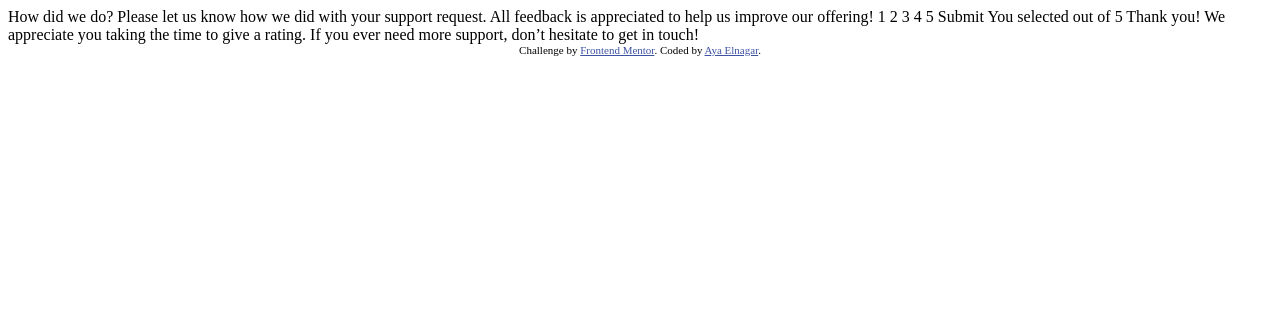
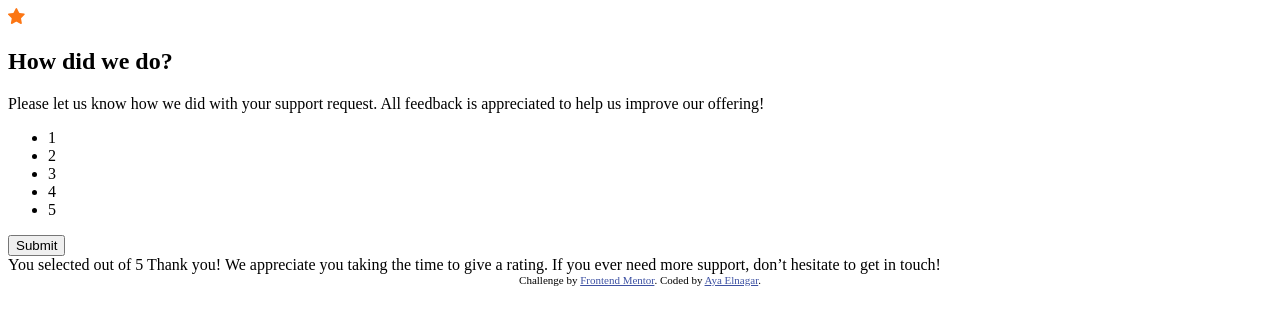
Before and after one commit to AyaElnagar767/Interactive-rating-component, a plain HTML site: page index.html in a window 1280 px wide. Drawn offline with Linux system fonts and the light colour scheme.

Commit message:
Add rating state section

```diff
--- a/index.html
+++ b/index.html
@@ -18,14 +18,28 @@
 
   <!-- Rating state start -->
 
-  How did we do?
+  <main id="main">
+    <section class="rating-container">
+      <div class="img"><img src="images/icon-star.svg" alt="icon-star"></div>
 
-  Please let us know how we did with your support request. All feedback is appreciated
-  to help us improve our offering!
+      <h2>How did we do?</h2>
 
-  1 2 3 4 5
+      <p>
+        Please let us know how we did with your support request. All feedback is appreciated
+        to help us improve our offering!
+      </p>
 
-  Submit
+      <ul class="rating">
+        <li>1</li>
+        <li>2</li>
+        <li>3</li>
+        <li>4</li>
+        <li>5</li>
+      </ul>
+
+      <button class="submit">Submit</button>
+    </section>
+  </main>
 
   <!-- Rating state end -->
 
```
